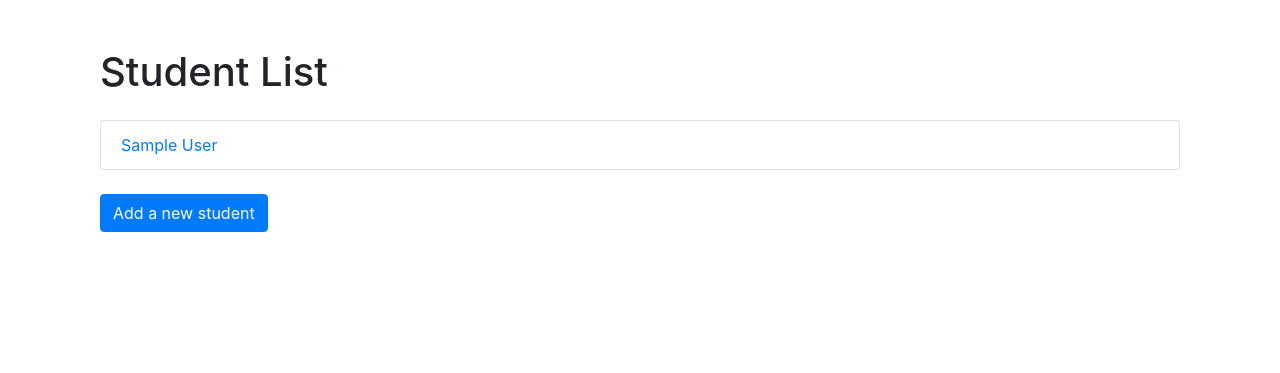
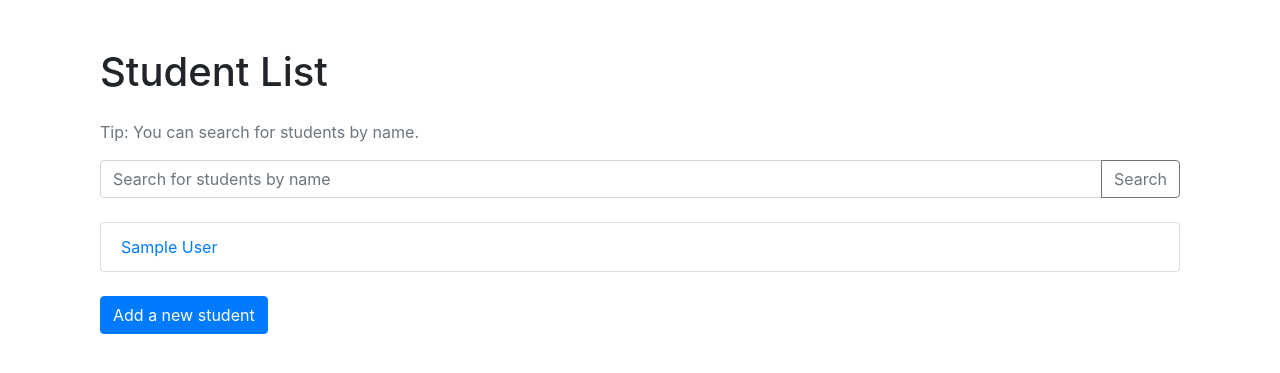
Before and after one commit to locojk/GNG-5300-A2, a Django app: page / in a window 1280 px wide. Shown: the part 56-429 px from the top of the page. Run offline with Django 5.2, Linux system fonts and the light colour scheme; tables that the repository leaves empty hold one stand-in row (values such as "Sample post"); some libraries are stand-ins or nearby versions.

Commit message:
finish search

```diff
--- a/students/templates/students/student_list.html
+++ b/students/templates/students/student_list.html
@@ -1,4 +1,3 @@
-
 {% extends 'base.html' %}
 
 {% block title %}
@@ -8,13 +7,34 @@
 {% block content %}
     <div class="container mt-5">
         <h1 class="mb-4">Student List</h1>
+
+        <!-- Search Tip -->
+        <p class="text-muted">Tip: You can search for students by name.</p>
+
+        <!-- Search Form -->
+        <form method="GET" action="{% url 'student_list' %}" class="mb-4">
+            <div class="input-group">
+                <input type="text" name="q" class="form-control" placeholder="Search for students by name" value="{{ request.GET.q }}">
+                <div class="input-group-append">
+                    <button class="btn btn-outline-secondary" type="submit">Search</button>
+                </div>
+            </div>
+        </form>
+
+        <!-- Student List -->
         <ul class="list-group mb-4">
-            {% for student in students %}
-                <li class="list-group-item">
-                    <a href="{% url 'student_detail' student.pk %}">{{ student.first_name }} {{ student.last_name }}</a>
-                </li>
-            {% endfor %}
+            {% if students %}
+                {% for student in students %}
+                    <li class="list-group-item">
+                        <a href="{% url 'student_detail' student.pk %}">{{ student.first_name }} {{ student.last_name }}</a>
+                    </li>
+                {% endfor %}
+            {% else %}
+                <li class="list-group-item">No students found matching your search criteria.</li>
+            {% endif %}
         </ul>
+
+        <!-- Add New Student Button -->
         <a href="{% url 'student_create' %}" class="btn btn-primary">Add a new student</a>
     </div>
 {% endblock %}
--- a/students/views.py
+++ b/students/views.py
@@ -6,7 +6,16 @@ from django.contrib import messages
 
 # View to list all students (No authentication required for viewing)
 def student_list(request):
-    students = Student.objects.all()
+    query = request.GET.get('q')  # Get the search query from the URL
+    if query:
+        students = Student.objects.filter(
+            first_name__icontains=query
+        ) | Student.objects.filter(
+            last_name__icontains=query
+        )
+    else:
+        students = Student.objects.all()  # Return all students if no search query
+
     return render(request, 'students/student_list.html', {'students': students})
 
 # View to display a single student's details (No authentication required for viewing)
```
Also changed, not shown: 1 other file.
